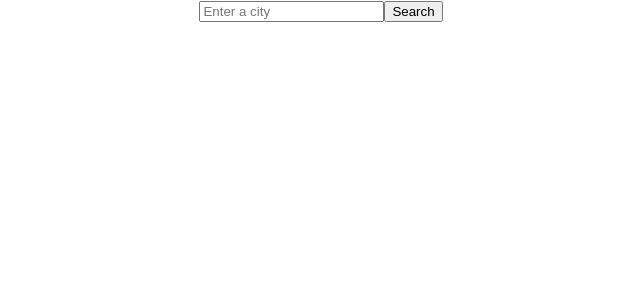
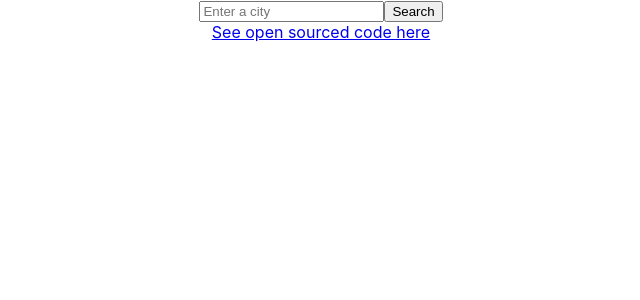
Before and after one commit to lottiealdridge/react-weather-app, a React (Create React App) app: page / in a window 1280 px wide. Shown: the top 300 px of the page, without its empty margins (319-959 px from the left). Built offline with nearby package versions, Linux system fonts and the light colour scheme.

Commit message:
added github repository link

```diff
--- a/src/App.js
+++ b/src/App.js
@@ -5,8 +5,7 @@
   return (
     <div className="App">
       <Weather/>
-
-
+      <a href="https://github.com/lottiealdridge/react-weather-app" rel ="noreferrer"target="_blank">See open sourced code here</a>
     </div>
   );
 }
```
